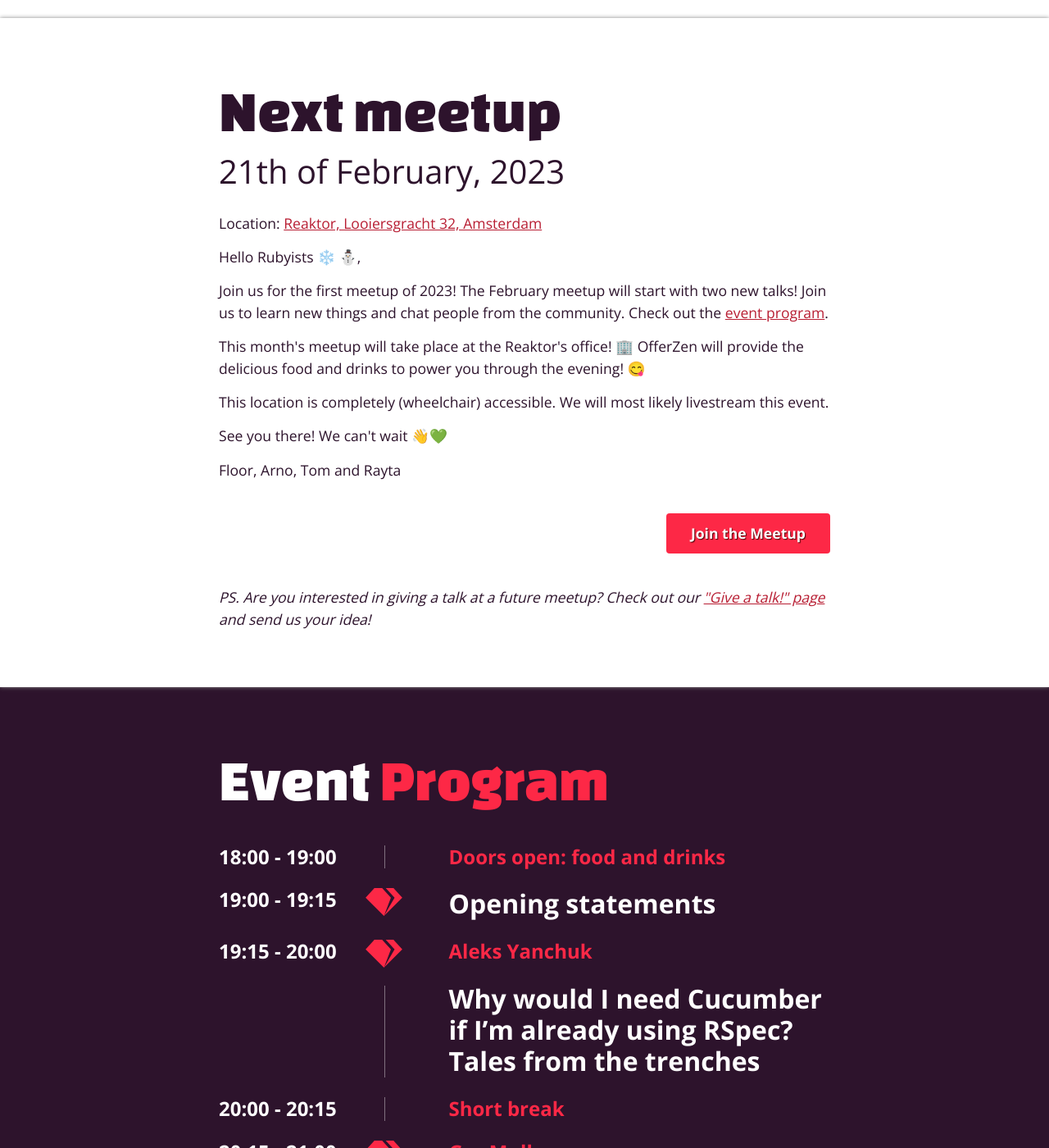
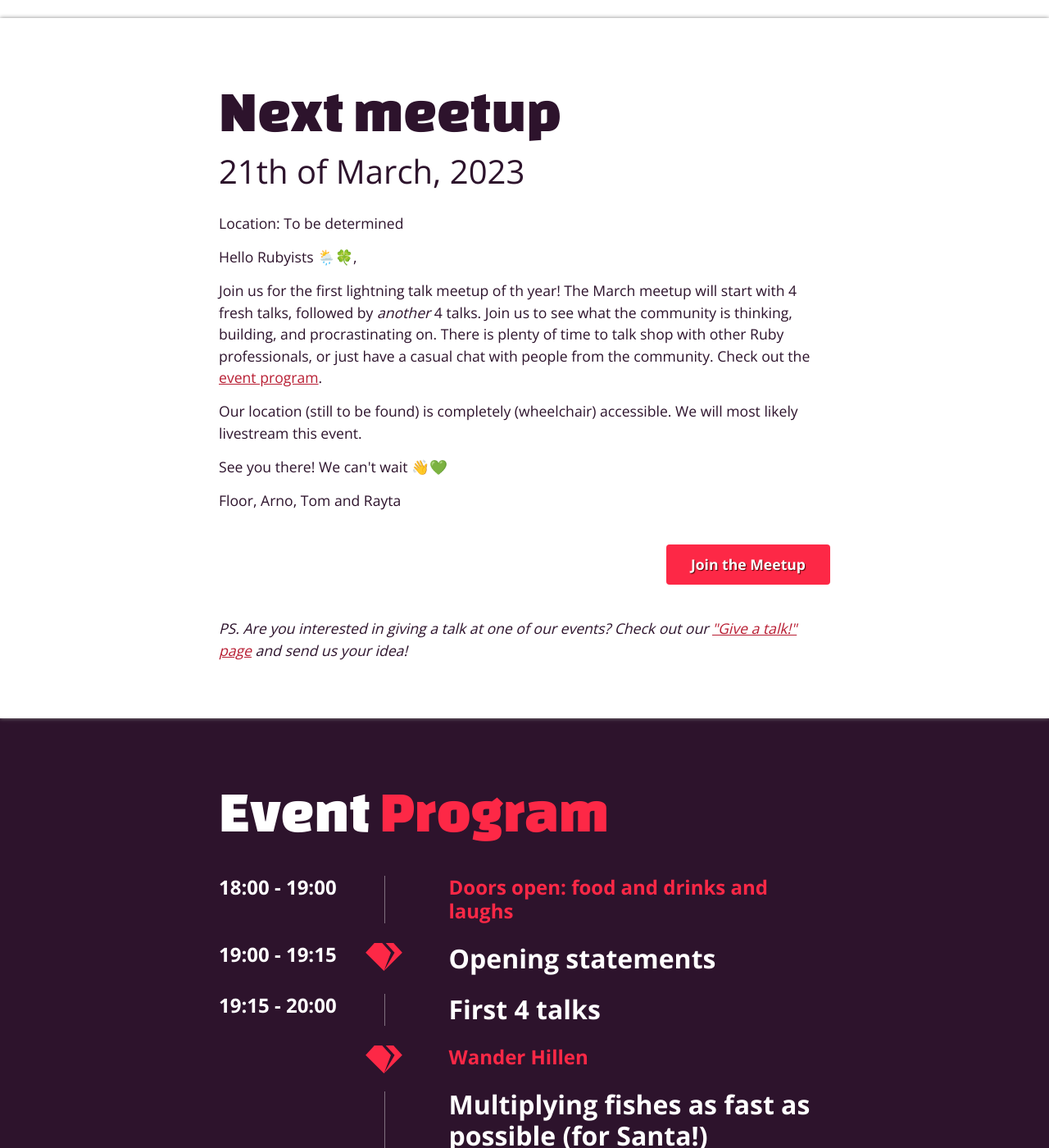
Before and after one commit to amsrb/amsrb.github.com, a Jekyll site: the page built from index.html, in a window 1280 px wide and 1400 px high, scrolled down 1166 px. Shown: the whole window at 82% size. Built offline with Jekyll 4.4.1, drawn with Linux system fonts in a browser that asks for light colours; some of the changed text lies outside the part shown.

Commit message:
Add March 21 2023 Meetup (#72)

```diff
--- a/index.html
+++ b/index.html
@@ -2,8 +2,8 @@
 layout: default
 page_class: "home"
 description: "Welcome to the Amsterdam Ruby meetup group! RSVP for our next event or catch up on the last event."
-livestream_link: "https://www.youtube-nocookie.com/embed/W5kaiwm5mZE"
-meetup_link: "https://www.meetup.com/amsterdam-rb/events/289852934/"
+livestream_link: "https://www.youtube-nocookie.com/embed/7azEFrQcVNE"
+meetup_link: "https://www.meetup.com/amsterdam-rb/events/289818356/"
 ---
 
 <section class="hero" id="hero">
@@ -30,7 +30,7 @@ meetup_link: "https://www.meetup.com/amsterdam-rb/events/289852934/"
       <h2 class="big">Last meetup recording</h2>
 
       <iframe width="746" height="420" src="{{ page.livestream_link }}" title="YouTube video player" frameborder="0" allow="accelerometer; autoplay; clipboard-write; encrypted-media; gyroscope; picture-in-picture" allowfullscreen></iframe>
-      <p>Future and past meetups can be found on the <a href="{{ page.youtube_channel_url }}">Ruby NL YouTube channel</a>.</p>
+      <p>Future and past meetups can be found on the <a href="{{ site.youtube_channel_url }}">Ruby NL YouTube channel</a>.</p>
     </div>
   </section>
   {% endif %}
@@ -38,16 +38,24 @@ meetup_link: "https://www.meetup.com/amsterdam-rb/events/289852934/"
   <section class="meetup2 light-content content-with-shadow" id="meetup">
     <div class="wrap">
       <h2 class="big">Next meetup</h2>
-      <p class="date">21th of February, 2023</p>
-      <p>Location: <a href="https://goo.gl/maps/34PYMFZeMHfQA8oAA">Reaktor, Looiersgracht 32, Amsterdam</a></p>
+      <p class="date">21th of March, 2023</p>
+      <p>Location: To be determined
+        {% comment%}
+        <a href="https://goo.gl/maps/34PYMFZeMHfQA8oAA">Reaktor, Looiersgracht 32, Amsterdam</a>
+        {% endcomment %}
+      </p>
       <div class="text-content">
-        <p>Hello Rubyists ❄️ ⛄️,</p>
+        <p>Hello Rubyists 🌦️🍀,</p>
 
-        <p>Join us for the first meetup of 2023! The February meetup will start with two new talks! Join us to learn new things and chat people from the community. Check out the <a href="#program">event program</a>.</p>
+        <p>Join us for the first lightning talk meetup of th year! The March meetup will start with 4 fresh talks, followed by <em>another</em> 4 talks.
+          Join us to see what the community is thinking, building, and procrastinating on. There is plenty of time to talk shop with other Ruby professionals, or just have a casual chat with people from the community.
+          Check out the <a href="#program">event program</a>.</p>
 
+        {% comment %}
         <p>This month's meetup will take place at the Reaktor's office! 🏢 OfferZen will provide the delicious food and drinks to power you through the evening! 😋</p>
+        {% endcomment %}
 
-        <p>This location is completely (wheelchair) accessible. We will most likely livestream this event.</p>
+        <p>Our location (still to be found) is completely (wheelchair) accessible. We will most likely livestream this event.</p>
 
         <p>See you there! We can't wait 👋💚</p>
 
@@ -64,7 +72,7 @@ meetup_link: "https://www.meetup.com/amsterdam-rb/events/289852934/"
       {% endif %}
 
       <div class="text-content">
-        <p><em>PS. Are you interested in giving a talk at a future meetup? Check out our <a href="/speakers">"Give a talk!" page</a> and send us your idea!</em></p>
+        <p><em>PS. Are you interested in giving a talk at one of our events? Check out our <a href="/speakers">"Give a talk!" page</a> and send us your idea!</em></p>
       </div>
     </div>
   </section>
@@ -76,7 +84,7 @@ meetup_link: "https://www.meetup.com/amsterdam-rb/events/289852934/"
       <div class="entry">
         <div class="time">18:00 - 19:00</div>
         <div class="details">
-          <div class="entry-name highlight">Doors open: food and drinks</div>
+          <div class="entry-name highlight">Doors open: food and drinks and laughs</div>
         </div>
       </div>
       <div class="entry entry-with-icon">
@@ -85,26 +93,85 @@ meetup_link: "https://www.meetup.com/amsterdam-rb/events/289852934/"
           <div class="title">Opening statements</div>
         </div>
       </div>
-      <div class="entry entry-with-icon">
+
+      <div class="entry">
         <div class="time">19:15 - 20:00</div>
         <div class="details">
-          <div class="entry-name speaker">Aleks Yanchuk</div>
-          <div class="title">Why would I need Cucumber if I’m already using RSpec? Tales from the trenches</div>
+          <div class="title">First 4 talks</div>
         </div>
       </div>
-      <div class="entry">
-        <div class="time">20:00 - 20:15</div>
+
+      <div class="entry entry-with-icon">
+        <div class="time"></div>
         <div class="details">
-          <div class="entry-name">Short break</div>
+          <div class="entry-name speaker">Wander Hillen</div>
+          <div class="title">Multiplying fishes as fast as possible (for Santa!)</div>
         </div>
       </div>
+
       <div class="entry entry-with-icon">
+        <div class="time"></div>
+        <div class="details">
+          <div class="entry-name speaker">You?</div>
+          <div class="title"><a href="mailto:contact@rubynl.org?subject=I'd like to give a lightning talk">Tell us</a> about your talk!</div>
+        </div>
+      </div>
+
+      <div class="entry entry-with-icon">
+        <div class="time"></div>
+        <div class="details">
+          <div class="entry-name speaker">Derk-Jan Karrenbeld</div>
+          <div class="title">Exercis[em] is excellent</div>
+        </div>
+      </div>
+
+      <div class="entry entry-with-icon">
+        <div class="time"></div>
+        <div class="details">
+          <div class="entry-name speaker">You?</div>
+          <div class="title"><a href="mailto:contact@rubynl.org?subject=I'd like to give a lightning talk">Tell us</a> about your talk!</div>
+        </div>
+      </div>
+
+      <div class="entry">
         <div class="time">20:15 - 21:00</div>
         <div class="details">
-          <div class="entry-name speaker">Gys Muller</div>
-          <div class="title">Techniques for Terrible Technical Leadership (and how to avoid it)</div>
+          <div class="title">Next 4 talks</div>
         </div>
       </div>
+
+      <div class="entry entry-with-icon">
+        <div class="time"></div>
+        <div class="details">
+          <div class="entry-name speaker">Floor Drees</div>
+          <div class="title">What Rubyists need to know to start securing their open source software supply chains</div>
+        </div>
+      </div>
+
+      <div class="entry entry-with-icon">
+        <div class="time"></div>
+        <div class="details">
+          <div class="entry-name speaker">You?</div>
+          <div class="title"><a href="mailto:contact@rubynl.org?subject=I'd like to give a lightning talk">Tell us</a> about your talk!</div>
+        </div>
+      </div>
+
+      <div class="entry entry-with-icon">
+        <div class="time"></div>
+        <div class="details">
+          <div class="entry-name speaker">Arno Fleming</div>
+          <div class="title">More power in energy constrained times</div>
+        </div>
+      </div>
+
+      <div class="entry entry-with-icon">
+        <div class="time"></div>
+        <div class="details">
+          <div class="entry-name speaker">You?</div>
+          <div class="title"><a href="mailto:contact@rubynl.org?subject=I'd like to give a lightning talk">Tell us</a> about your talk!</div>
+        </div>
+      </div>
+
       <div class="entry">
         <div class="time">21:00 - 22:00</div>
         <div class="details">
```
